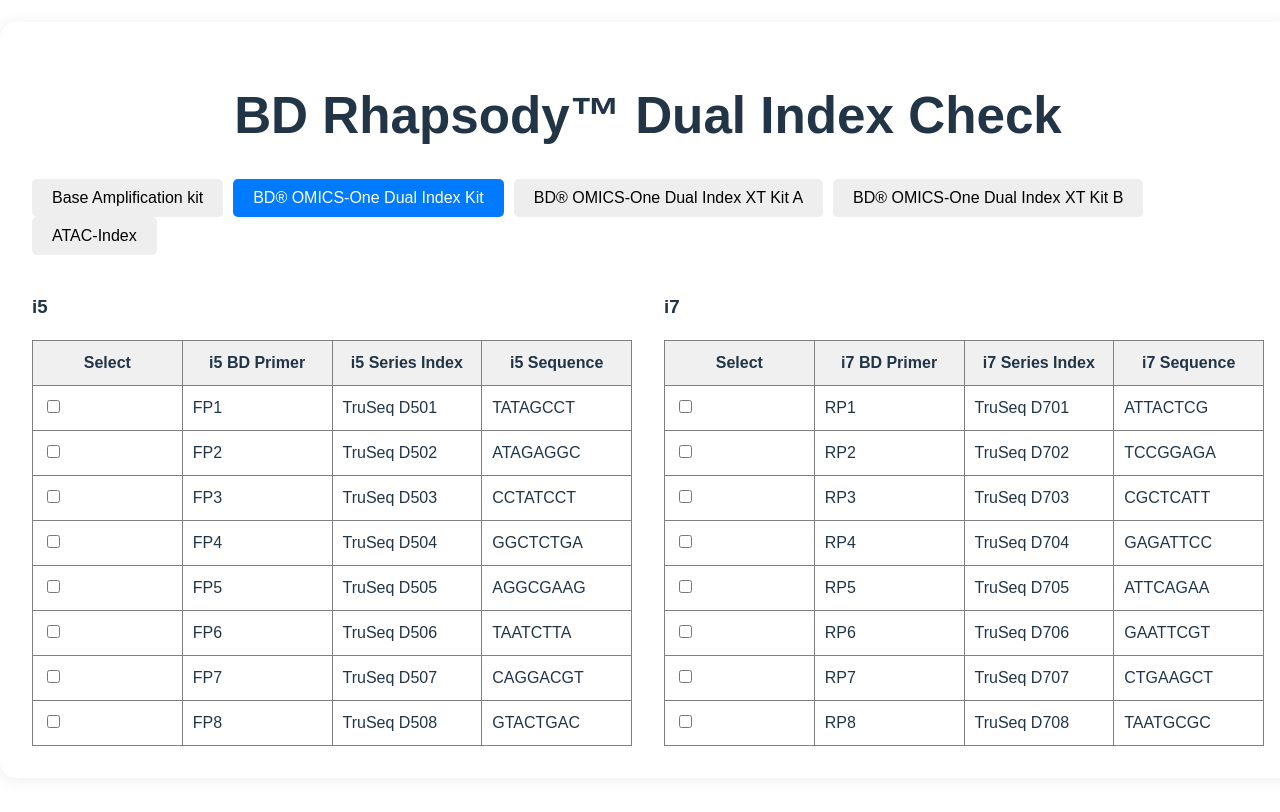
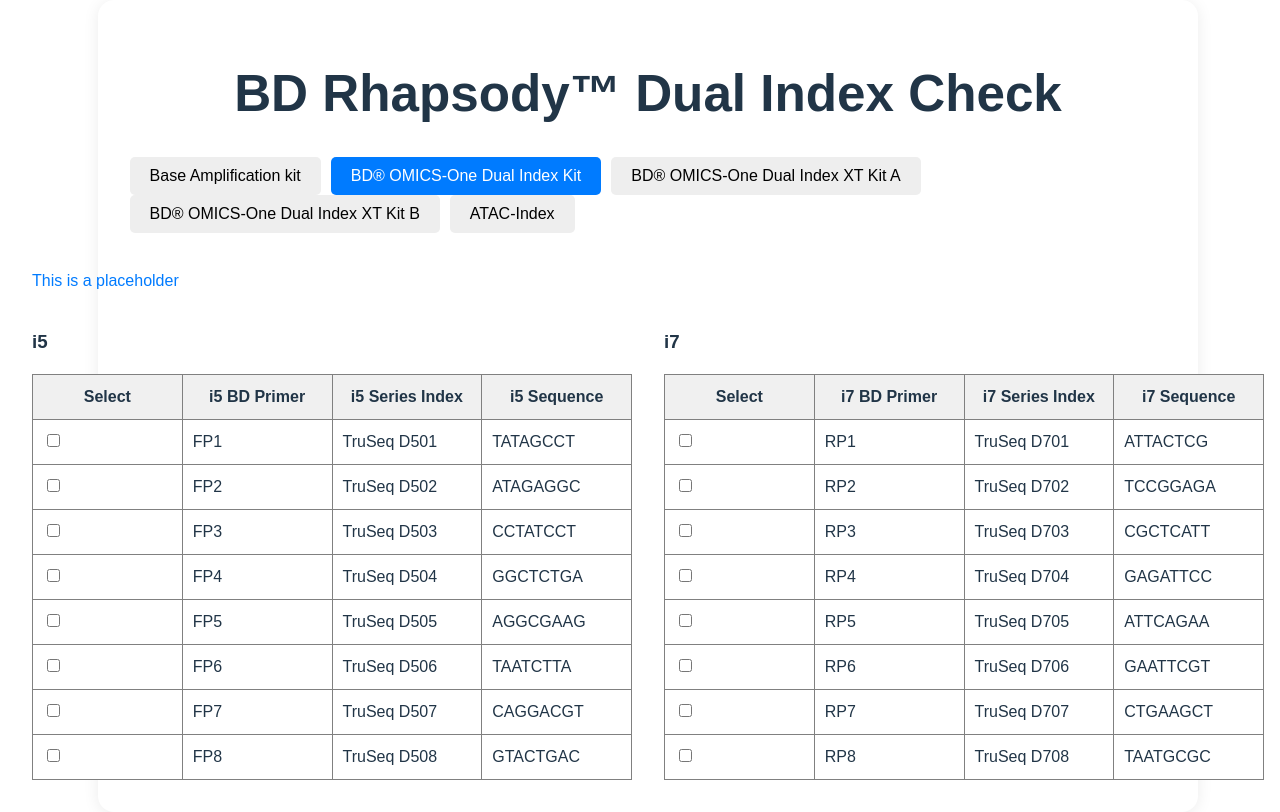
Before and after one commit to SyabiraYusoff/Seq-Balancer, a React (Vite) app: page / in a window 1280 px wide. Built offline with nearby package versions, Linux system fonts and the light colour scheme.

Commit message:
Nearly baked

```diff
--- a/src/App.jsx
+++ b/src/App.jsx
@@ -46,7 +46,8 @@
         boxShadow: '0 2px 16px rgba(0,0,0,0.08)',
         borderRadius: 16,
         background: '#fff',
-        minWidth: 350
+        minWidth: 350,
+        maxWidth: '80%'
       }}>
         <h1>BD Rhapsody&trade; Dual Index Check </h1>
         <div style={{ marginBottom: '20px' }}>
--- a/src/components/ATAC-Index.jsx
+++ b/src/components/ATAC-Index.jsx
@@ -5,11 +5,16 @@
 export default function dualIndex() {
     return (
         <div >
+            <div style={{ display: 'flex', flexDirection: 'column', gap: 16 }}>
+        <p style={{ fontWeight: 500, color: '#007bff', marginBottom: 0 }}>
+          This is a placeholder
+      </p>
     <div style={{ display: 'flex', justifyContent: 'center', alignItems: 'flex-start', width: '100%' }}>
         <div>
             <PrimerTable primers={sequence.i7} label="i7" compatibilityMap={compatibilityData.i7} />
             </div>
             </div>
             </div>
+            </div>
             );
         }
--- a/src/components/Base-cDNA.jsx
+++ b/src/components/Base-cDNA.jsx
@@ -1,5 +1,6 @@
 export default function BaseCDNA() {
     return (
+        <div>
         <div style={{ display: 'flex', justifyContent: 'center', alignItems: 'flex-start', width: '100%' }}>
         <div style={{ flex: 1 }}>
                 <h3>Recommendation</h3>
@@ -68,5 +69,6 @@
 
             </div>
             </div>
+            </div>
     );
 }
--- a/src/components/OmicsOne-DualIndex.jsx
+++ b/src/components/OmicsOne-DualIndex.jsx
@@ -4,6 +4,11 @@
 
 export default function dualIndex() {
   return (
+    <div>
+      <div style={{ display: 'flex', flexDirection: 'column', gap: 16 }}>
+        <p style={{ fontWeight: 500, color: '#007bff', marginBottom: 0 }}>
+          This is a placeholder
+      </p>
       <div style={{ display: 'flex', gap: 32, justifyContent: 'center', alignItems: 'flex-start', width: '100%' }}>
         <div style={{ flex: 1 }}>
           <PrimerTable primers={sequence.i5} label="i5" compatibilityMap={compatibilityData.i5} />
@@ -12,5 +17,7 @@
           <PrimerTable primers={sequence.i7} label="i7" compatibilityMap={compatibilityData.i7} />
         </div>
       </div>
+    </div>
+    </div>
   );
 }
--- a/src/components/OmicsOne-DualIndexXT-A.jsx
+++ b/src/components/OmicsOne-DualIndexXT-A.jsx
@@ -4,6 +4,11 @@
 
 export default function dualIndexXTA() {
   return (
+    <div>
+      <div style={{ display: 'flex', flexDirection: 'column', gap: 16 }}>
+        <p style={{ fontWeight: 500, color: '#007bff', marginBottom: 0 }}>
+          This is a placeholder
+      </p>
       <div style={{ display: 'flex', gap: 32, justifyContent: 'center', alignItems: 'flex-start', width: '100%' }}>
         <div style={{ flex: 1 }}>
           <PrimerTable primers={sequence.i5} label="i5" compatibilityMap={compatibilityData.i5} />
@@ -12,5 +17,7 @@
           <PrimerTable primers={sequence.i7} label="i7" compatibilityMap={compatibilityData.i7} />
         </div>
       </div>
+    </div>
+    </div>
   );
 }
--- a/src/components/OmicsOne-DualIndexXT-B.jsx
+++ b/src/components/OmicsOne-DualIndexXT-B.jsx
@@ -4,6 +4,11 @@
 
 export default function dualIndexXTB() {
   return (
+    <div>
+      <div style={{ display: 'flex', flexDirection: 'column', gap: 16 }}>
+        <p style={{ fontWeight: 500, color: '#007bff', marginBottom: 0 }}>
+          This is a placeholder
+      </p>
       <div style={{ display: 'flex', gap: 32, justifyContent: 'center', alignItems: 'flex-start', width: '100%' }}>
         <div style={{ flex: 1 }}>
           <PrimerTable primers={sequence.i5} label="i5" compatibilityMap={compatibilityData.i5} />
@@ -12,5 +17,7 @@
           <PrimerTable primers={sequence.i7} label="i7" compatibilityMap={compatibilityData.i7} />
         </div>
       </div>
+    </div>
+    </div>
   );
 }
```
Lines whose indentation alone changed are shown as unchanged.
